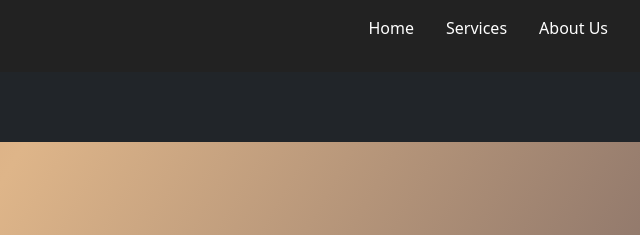
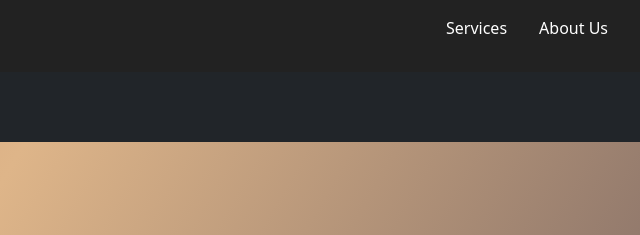
Before and after one commit to webdesignpm/vasquezforkliftrepair, a plain HTML site: page index.html in a window 1280 px wide. Shown: the top 235 px of the page, 640-1280 px from the left. Drawn offline with nearby package versions, Linux system fonts and the light colour scheme.

Commit message:
Update index.html

```diff
--- a/index.html
+++ b/index.html
@@ -37,7 +37,6 @@
               </defs>
               </svg>Vasquez Forklift Repair</div>
     <ul class="nav-links" id="navLinks">
-      <li><a href="#title">Home</a></li>
       <li><a href="#services">Services</a></li>
       <li><a href="#about">About Us</a></li>
     </ul>
```
